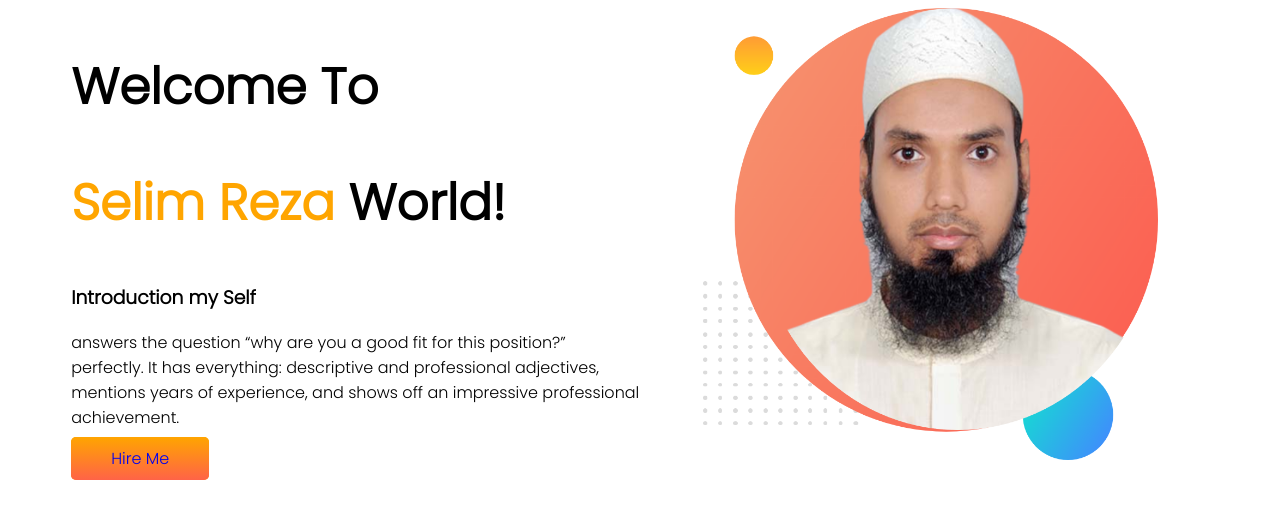
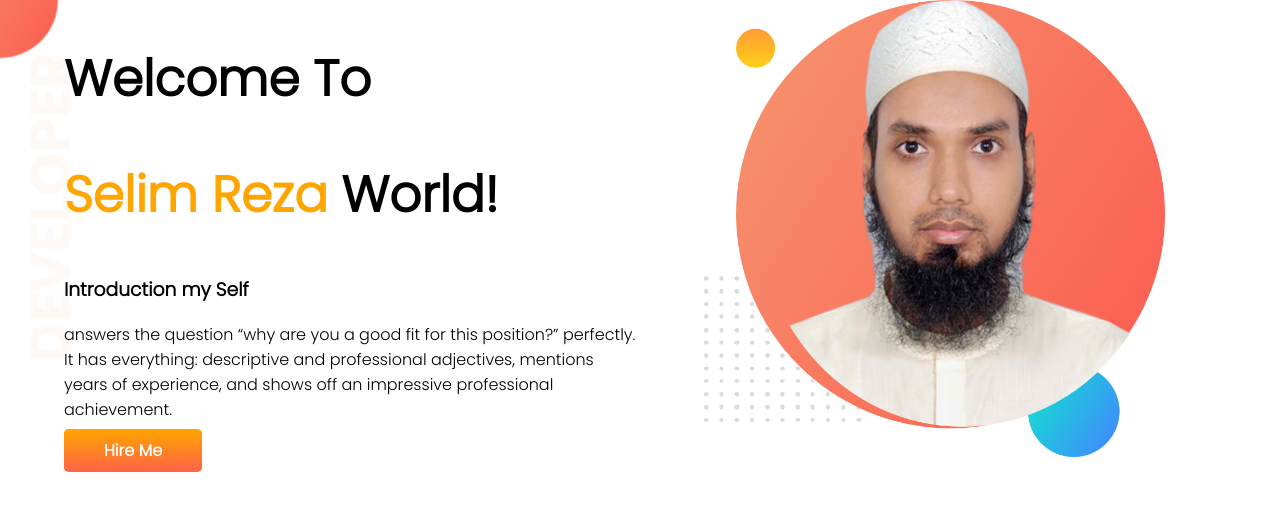
Before and after one commit to rselimp/developer-portfolio, a plain HTML site: page index.html in a window 1280 px wide. Drawn offline with Linux system fonts and the light colour scheme.

Commit message:
top banner add

```diff
--- a/index.html
+++ b/index.html
@@ -12,7 +12,7 @@
     <link rel="stylesheet" href="style.css">
 </head>
 <body>
-    <section>
+    <section class="top-banner">
         <div class="half-width">
         <h1>Welcome To</h1>
         <h1><span class="orange-color">Selim Reza</span> World!</h1>
--- a/style.css
+++ b/style.css
@@ -1,5 +1,6 @@
 body{
     font-family: 'Poppins', sans-serif;
+    margin: 0%;
 }
 h1{
     font-size: 50px;
@@ -23,5 +24,12 @@ section{
     background-image: linear-gradient(orange,tomato );
     background-color: orange;
     padding: 10px 40px;
+    color: white;
+    font-weight: 700;
     border-radius: 5px;
 }
+.top-banner{
+    background-image: url(images/top-banner.png);
+    background-repeat: no-repeat;
+
+}
```
